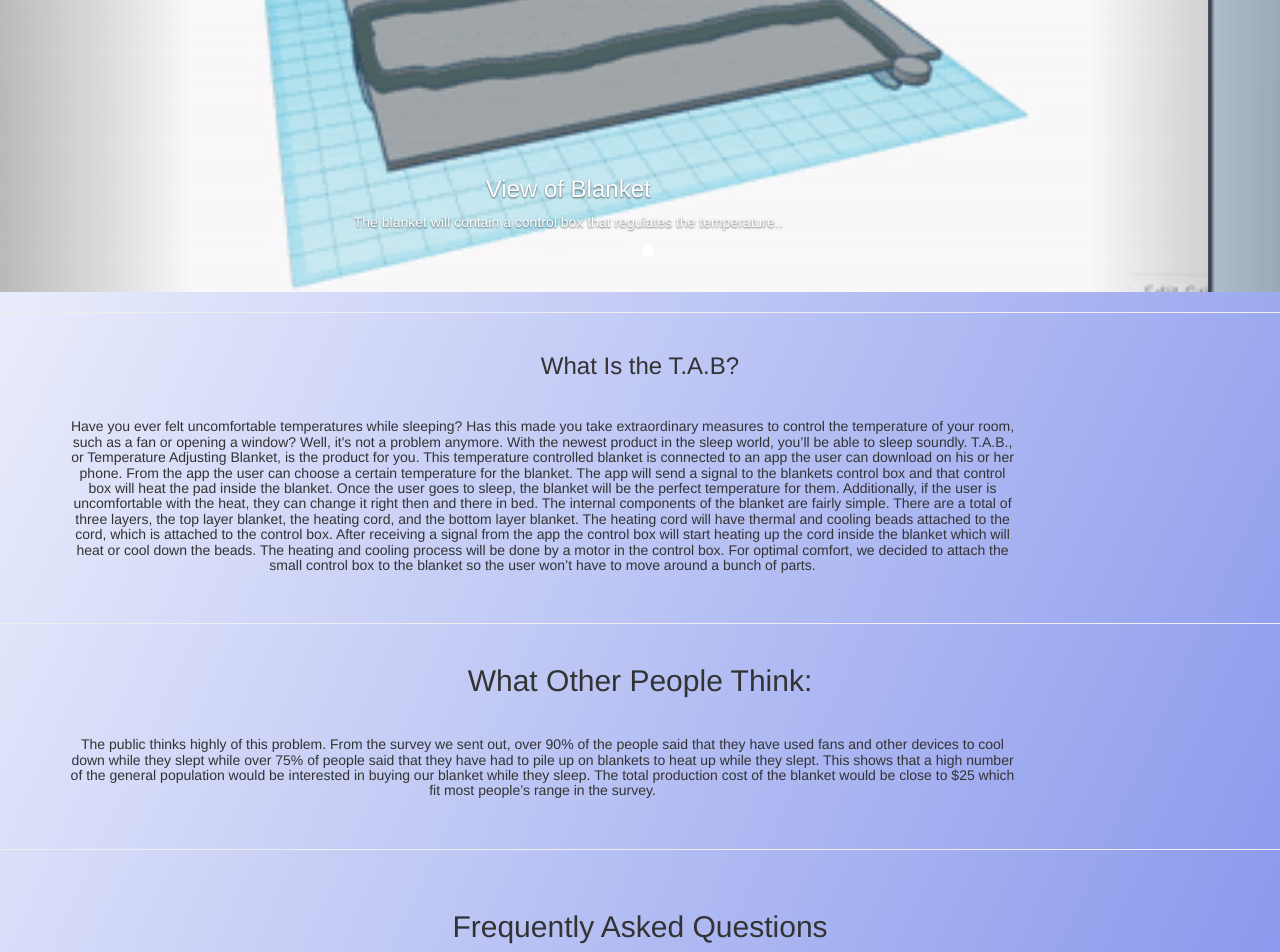
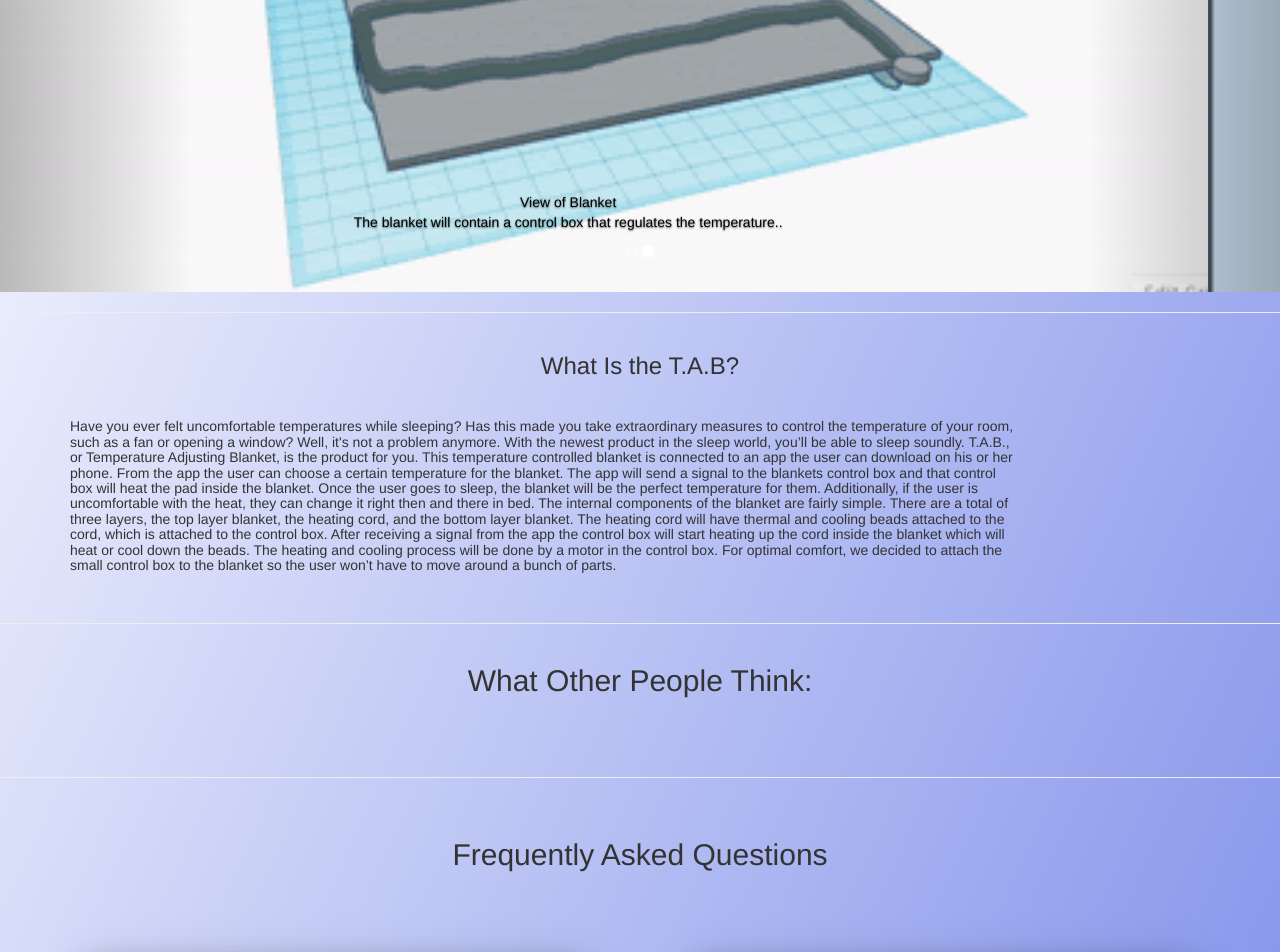
Before and after one commit to kklike32/tab, a plain HTML site: page index.html in a window 1280 px wide. Shown: the part 480-1432 px from the top of the page. Drawn offline with nearby package versions, Linux system fonts and the light colour scheme.

Commit message:
Update index.html

```diff
--- a/index.html
+++ b/index.html
@@ -51,8 +51,8 @@
       <ul class="nav navbar-nav">
         <li class="active"><a href="https://kklike32.github.io/tab/">Home</a></li>
         <li><a href="https://kklike32.github.io/tab/#about">About Us</a></li>
-        <li><a href="https://kklike32.github.io/nanoc/products/">Products</a></li>
-        <li><a href="https://kklike32.github.io/nanoc/#contact">Contact Us</a></li>
+        <li><a href="https://kklike32.github.io/tab/#products/">FAQ</a></li>
+        <li><a href="https://kklike32.github.io/tab/#contact">Contact Us</a></li>
       </ul>
     </div>
   </div>
@@ -75,7 +75,7 @@
           </div>
           </div>
         </div>
-        <div class="carousel-caption">
+        <div class="carousel-caption" style="color:black"
           <h3>View of Blanket</h3>
           <p>The blanket will contain a control box that regulates the temperature..</p>
         </div>
@@ -111,7 +111,7 @@
 <div class="container" id="about">
   <h3 class="text-center">What Is the T.A.B?</h3><br>
   <div class="row">
-    <div class="col-sm-10">
+    <div class="col-sm-10 text-left">
       <h5>Have you ever felt uncomfortable temperatures while sleeping? Has this made you take extraordinary
         measures to control the temperature of your room, such as a fan or opening a window? Well, it's not
         a problem anymore. With the newest product in the sleep world, you’ll be able to sleep soundly. T.A.B.,
@@ -134,20 +134,20 @@
 <div class="container" id="">
   <h2 class="text-center">What Other People Think:</h2><br>
   <div class="row">
-    <div class="col-sm-10">
-      <h5> The public thinks highly of this problem. From the survey we sent out, over 90% of
+    <div class="col-sm-10 text-left">
+      <h4 The public thinks highly of this problem. From the survey we sent out, over 90% of
         the people said that they have used fans and other devices to cool down while they slept
         while over 75% of people said that they have had to pile up on blankets to heat up while
         they slept. This shows that a high number of the general  population would be interested
         in buying our blanket while they sleep. The total production cost of the blanket would be
-        close to $25 which fit most people’s range in the survey. </h5>
+          close to $25 which fit most people’s range in the survey. </h4>
     </div>
   </div>
 </div><br>
 <hr>
 <div class="overlay"></div>
   <img class="" src="#" alt="">
-  <h2 class="text-center">Frequently Asked Questions</h2>
+  <h2 class="text-center" id="products">Frequently Asked Questions</h2>
   <div class="faq-cards">
     <div class="card">
       <div class="card-side front">
```
